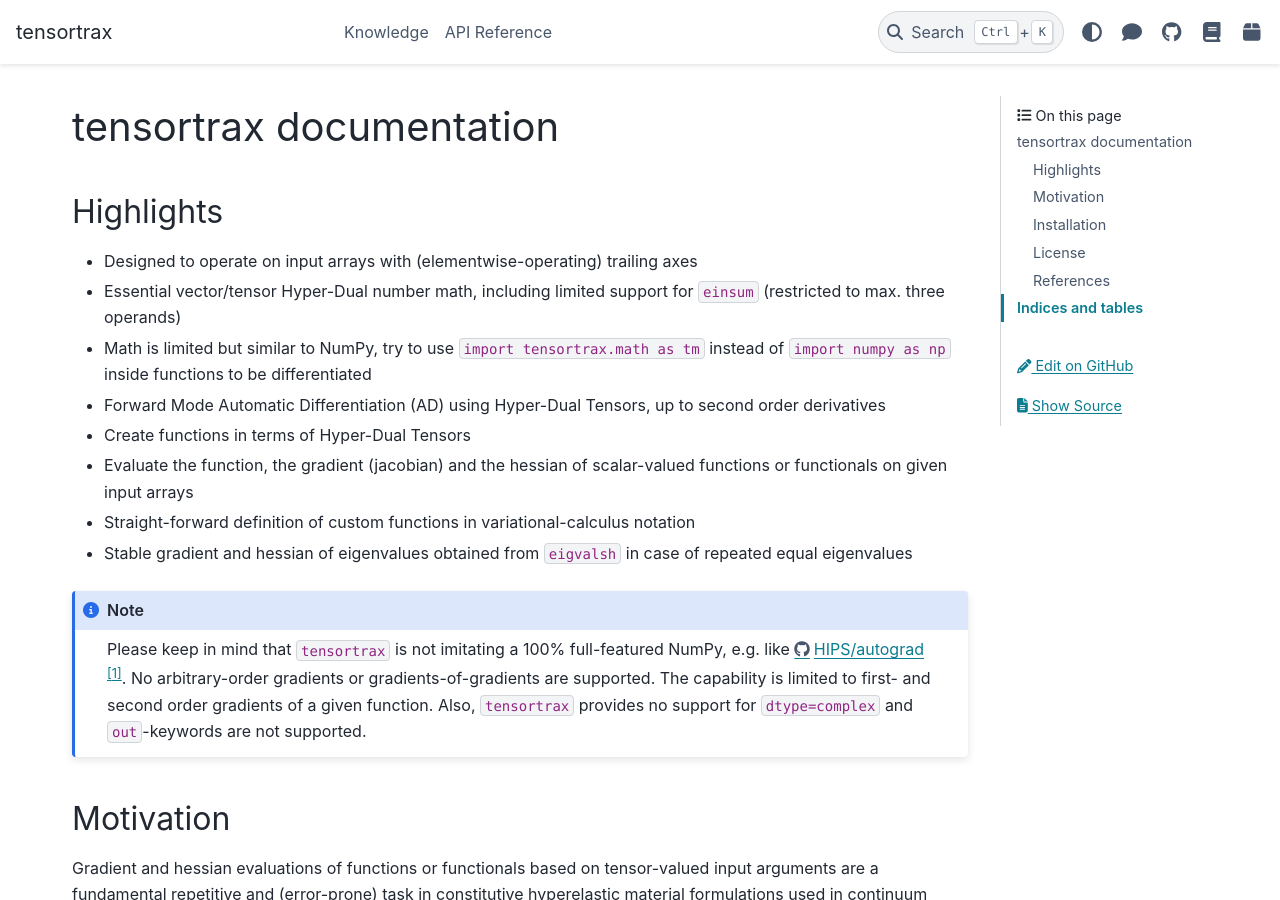
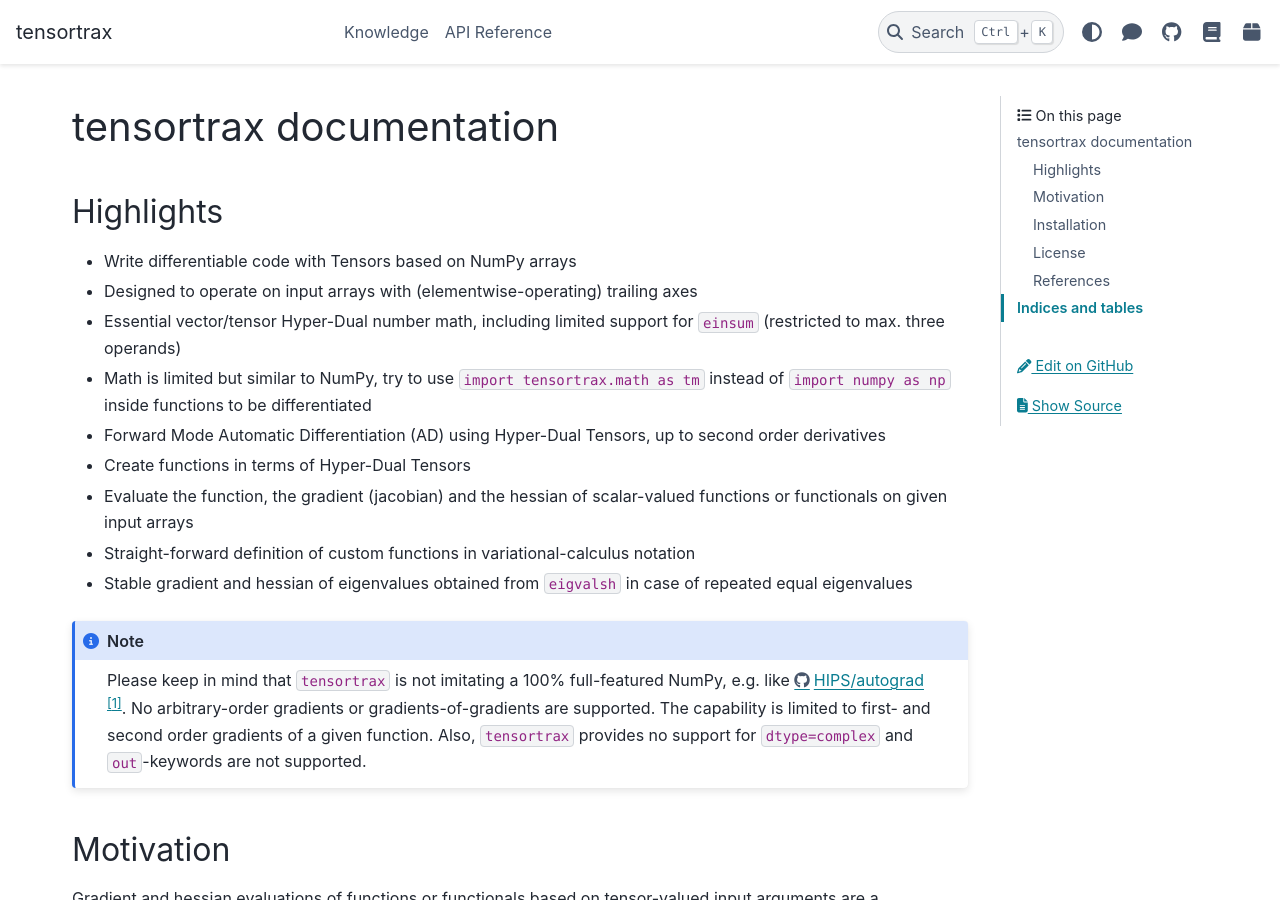
Before and after one commit to adtzlr/tensortrax, a Sphinx documentation site: the page built from docs/index.rst, in a window 1280 px wide and 900 px high. Built offline with Sphinx 7.4.7 and the PyData theme 0.15.4, drawn with Linux system fonts in a browser that asks for light colours; pages that are not in the unit, such as notebooks, are missing from menus.

Commit message:
Update index.rst

```diff
--- a/docs/index.rst
+++ b/docs/index.rst
@@ -3,6 +3,7 @@
 
 Highlights
 ----------
+- Write differentiable code with Tensors based on NumPy arrays
 - Designed to operate on input arrays with (elementwise-operating) trailing axes
 - Essential vector/tensor Hyper-Dual number math, including limited support for ``einsum`` (restricted to max. three operands)
 - Math is limited but similar to NumPy, try to use ``import tensortrax.math as tm`` instead of ``import numpy as np`` inside functions to be differentiated
```
